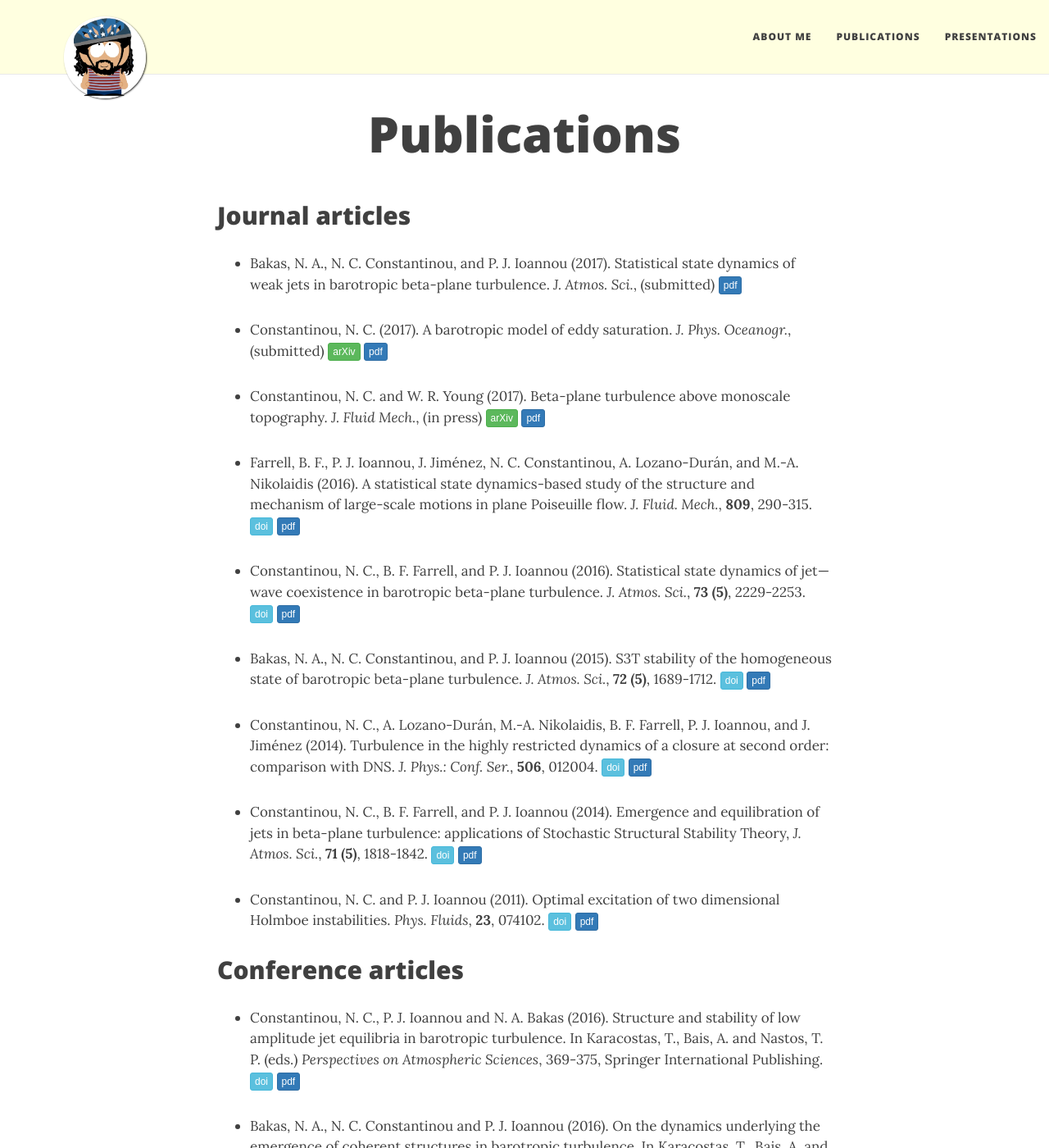
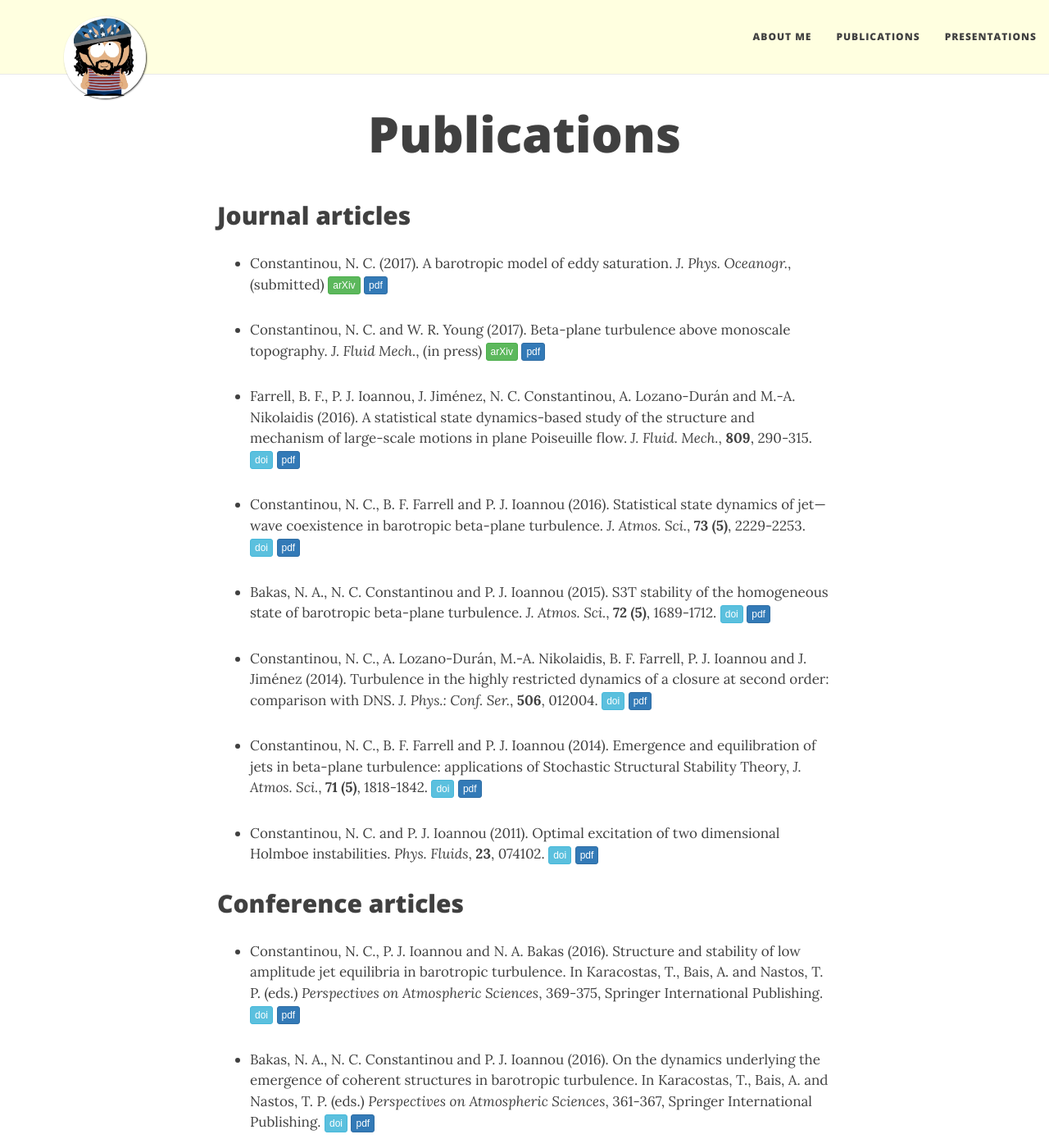
Before and after one commit to navidcy/navidcy.github.io, a Jekyll site: the page built from publications.md, in a window 1280 px wide and 1400 px high. Shown: the whole window at 82% size. Built offline with Jekyll 4.4.1, drawn with Linux system fonts in a browser that asks for light colours; nearby versions of some CDN libraries.

Commit message:
messes up pubs?

```diff
--- a/publications.md
+++ b/publications.md
@@ -6,21 +6,22 @@
 
 ## Journal articles
 
-- Bakas, N. A., N. C. Constantinou, and P. J. Ioannou (2017). Statistical state dynamics of weak jets in barotropic beta-plane turbulence. _J. Atmos. Sci._, (submitted) <!--[<span class="btn btn-success btn-xs{{end}}" style="font-family:sans-serif;">arXiv</span>][arXiv:1799.9999]{:target="_blank"}--> [<span class="btn btn-primary btn-xs{{end}}" style="font-family:sans-serif;">pdf</span>][ssd-eckaus]
+- Constantinou, N. C. (2017). A barotropic model of eddy saturation. _J. Phys. Oceanogr._, (submitted) [<span class="btn btn-success btn-xs{{end}}" style="font-family:sans-serif;">arXiv</span>][arXiv:1703.06594]{:target="_blank"} [<span class="btn btn-primary btn-xs{{end}}" style="font-family:sans-serif;">pdf</span>][eddysaturation]
 
-- Constantinou, N. C. (2017). A barotropic model of eddy saturation. _J. Phys. Oceanogr._, (submitted) [<span class="btn btn-success btn-xs{{end}}" style="font-family:sans-serif;">arXiv</span>][arXiv:1703.06594]{:target="_blank"} [<span class="btn btn-primary btn-xs{{end}}" style="font-family:sans-serif;">pdf</span>][eddysaturation]
 
 - Constantinou, N. C. and W. R. Young (2017). Beta-plane turbulence above monoscale topography. _J. Fluid Mech._, (in press) [<span class="btn btn-success btn-xs{{end}}" style="font-family:sans-serif;">arXiv</span>][arXiv:1612.03374]{:target="_blank"} [<span class="btn btn-primary btn-xs{{end}}" style="font-family:sans-serif;">pdf</span>][topo-1layer]
 
-- Farrell, B. F., P. J. Ioannou, J. Jiménez, N. C. Constantinou, A. Lozano-Durán, and M.-A. Nikolaidis (2016). A statistical state dynamics-based study of the structure and mechanism of large-scale motions in plane Poiseuille flow. _J. Fluid. Mech._, **809**, 290-315. [<span class="btn btn-info btn-xs{{end}}" style="font-family:sans-serif;">doi</span>][vlsm-poiseuille-doi]{:target="_blank"} [<span class="btn btn-primary btn-xs{{end}}" style="font-family:sans-serif;">pdf</span>][vlsm-poiseuille]
 
-- Constantinou, N. C., B. F. Farrell, and P. J. Ioannou (2016). Statistical state dynamics of jet—wave coexistence in barotropic beta-plane turbulence. _J. Atmos. Sci._, **73 (5)**, 2229-2253. [<span class="btn btn-info btn-xs{{end}}" style="font-family:sans-serif;">doi</span>][ssd-jet-wave-doi]{:target="_blank"} [<span class="btn btn-primary btn-xs{{end}}" style="font-family:sans-serif;">pdf</span>][ssd-jet-wave]
+- Farrell, B. F., P. J. Ioannou, J. Jiménez, N. C. Constantinou, A. Lozano-Durán and M.-A. Nikolaidis (2016). A statistical state dynamics-based study of the structure and mechanism of large-scale motions in plane Poiseuille flow. _J. Fluid. Mech._, **809**, 290-315. [<span class="btn btn-info btn-xs{{end}}" style="font-family:sans-serif;">doi</span>][vlsm-poiseuille-doi]{:target="_blank"} [<span class="btn btn-primary btn-xs{{end}}" style="font-family:sans-serif;">pdf</span>][vlsm-poiseuille]
 
-- Bakas, N. A., N. C. Constantinou, and P. J. Ioannou (2015). S3T stability of the homogeneous state of barotropic beta-plane turbulence. _J. Atmos. Sci._, **72 (5)**, 1689-1712. [<span class="btn btn-info btn-xs{{end}}" style="font-family:sans-serif;">doi</span>][s3t-stab-jas-doi]{:target="_blank"} [<span class="btn btn-primary btn-xs{{end}}" style="font-family:sans-serif;">pdf</span>][s3t-stab-jas]
 
-- Constantinou, N. C., A. Lozano-Durán, M.-A. Nikolaidis, B. F. Farrell, P. J. Ioannou, and J. Jiménez (2014). Turbulence in the highly restricted dynamics of a closure at second order: comparison with DNS. _J. Phys.: Conf. Ser._, **506**, 012004. [<span class="btn btn-info btn-xs{{end}}" style="font-family:sans-serif;">doi</span>][multiflow-doi]{:target="_blank"} [<span class="btn btn-primary btn-xs{{end}}" style="font-family:sans-serif;">pdf</span>][multiflow]
+- Constantinou, N. C., B. F. Farrell and P. J. Ioannou (2016). Statistical state dynamics of jet—wave coexistence in barotropic beta-plane turbulence. _J. Atmos. Sci._, **73 (5)**, 2229-2253. [<span class="btn btn-info btn-xs{{end}}" style="font-family:sans-serif;">doi</span>][ssd-jet-wave-doi]{:target="_blank"} [<span class="btn btn-primary btn-xs{{end}}" style="font-family:sans-serif;">pdf</span>][ssd-jet-wave]
 
-- Constantinou, N. C., B. F. Farrell, and P. J. Ioannou (2014). Emergence and equilibration of jets in beta-plane turbulence: applications of Stochastic Structural Stability Theory, _J. Atmos. Sci._, **71 (5)**, 1818-1842. [<span class="btn btn-info btn-xs{{end}}" style="font-family:sans-serif;">doi</span>][s3t-jets-jas-doi]{:target="_blank"}  [<span class="btn btn-primary btn-xs{{end}}" style="font-family:sans-serif;">pdf</span>][s3t-jets-jas]
+- Bakas, N. A., N. C. Constantinou and P. J. Ioannou (2015). S3T stability of the homogeneous state of barotropic beta-plane turbulence. _J. Atmos. Sci._, **72 (5)**, 1689-1712. [<span class="btn btn-info btn-xs{{end}}" style="font-family:sans-serif;">doi</span>][s3t-stab-jas-doi]{:target="_blank"} [<span class="btn btn-primary btn-xs{{end}}" style="font-family:sans-serif;">pdf</span>][s3t-stab-jas]
+
+- Constantinou, N. C., A. Lozano-Durán, M.-A. Nikolaidis, B. F. Farrell, P. J. Ioannou and J. Jiménez (2014). Turbulence in the highly restricted dynamics of a closure at second order: comparison with DNS. _J. Phys.: Conf. Ser._, **506**, 012004. [<span class="btn btn-info btn-xs{{end}}" style="font-family:sans-serif;">doi</span>][multiflow-doi]{:target="_blank"} [<span class="btn btn-primary btn-xs{{end}}" style="font-family:sans-serif;">pdf</span>][multiflow]
+
+- Constantinou, N. C., B. F. Farrell and P. J. Ioannou (2014). Emergence and equilibration of jets in beta-plane turbulence: applications of Stochastic Structural Stability Theory, _J. Atmos. Sci._, **71 (5)**, 1818-1842. [<span class="btn btn-info btn-xs{{end}}" style="font-family:sans-serif;">doi</span>][s3t-jets-jas-doi]{:target="_blank"}  [<span class="btn btn-primary btn-xs{{end}}" style="font-family:sans-serif;">pdf</span>][s3t-jets-jas]
 
 - Constantinou, N. C. and P. J. Ioannou (2011). Optimal excitation of two dimensional Holmboe instabilities. _Phys. Fluids_, **23**, 074102. [<span class="btn btn-info btn-xs{{end}}" style="font-family:sans-serif;">doi</span>][holmboe-doi]{:target="_blank"}  [<span class="btn btn-primary btn-xs{{end}}" style="font-family:sans-serif;">pdf</span>][holmboe]
 
@@ -57,7 +58,6 @@
 [s3t-stab-jas]: S3T_barotropic_stability.pdf
 [multiflow]: multiflow_s3t.pdf
 [s3t-jets-jas]: S3T_jas.pdf
-[ssd-eckaus]: SSD_Eckhaus.pdf
 [holmboe]: holmboe.pdf
 
 
```
Also changed, not shown: other parts of publications.md (+0 -1 lines).
